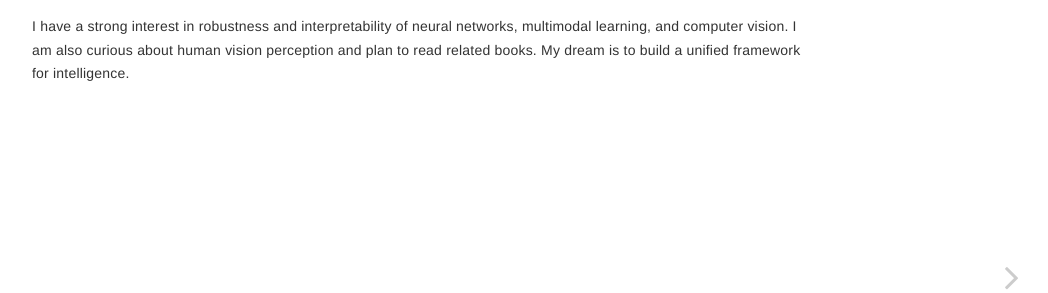
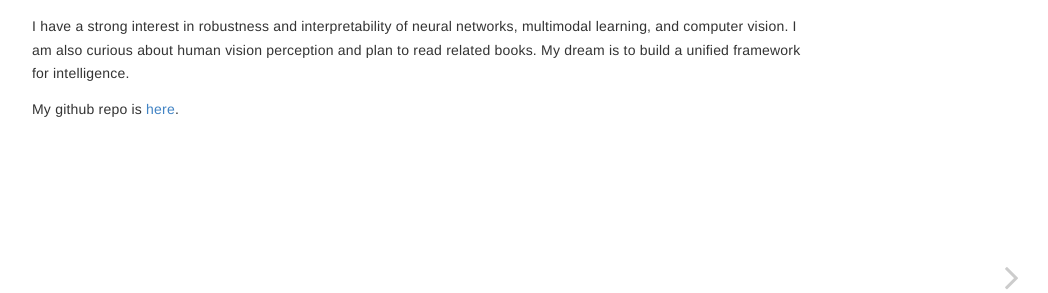
Before and after one commit to lst627/lst627.github.io, a Jekyll site: the page built from index.md, in a window 1280 px wide. Shown: the part 198-491 px from the top of the page, without its empty margins (223-1271 px from the left). Built offline with Jekyll 4.4.1, drawn with Linux system fonts in a browser that asks for light colours.

Commit message:
Update index.md

```diff
--- a/index.md
+++ b/index.md
@@ -7,3 +7,5 @@ Welcome to my personal website!
 I am a junior student studying in Institute for Interdisciplinary Information Sciences, Tsinghua University.
 
 I have a strong interest in robustness and interpretability of neural networks, multimodal learning, and computer vision. I am also curious about human vision perception and plan to read related books. My dream is to build a unified framework for intelligence.
+
+My github repo is [here](https://github.com/lst627).
```
